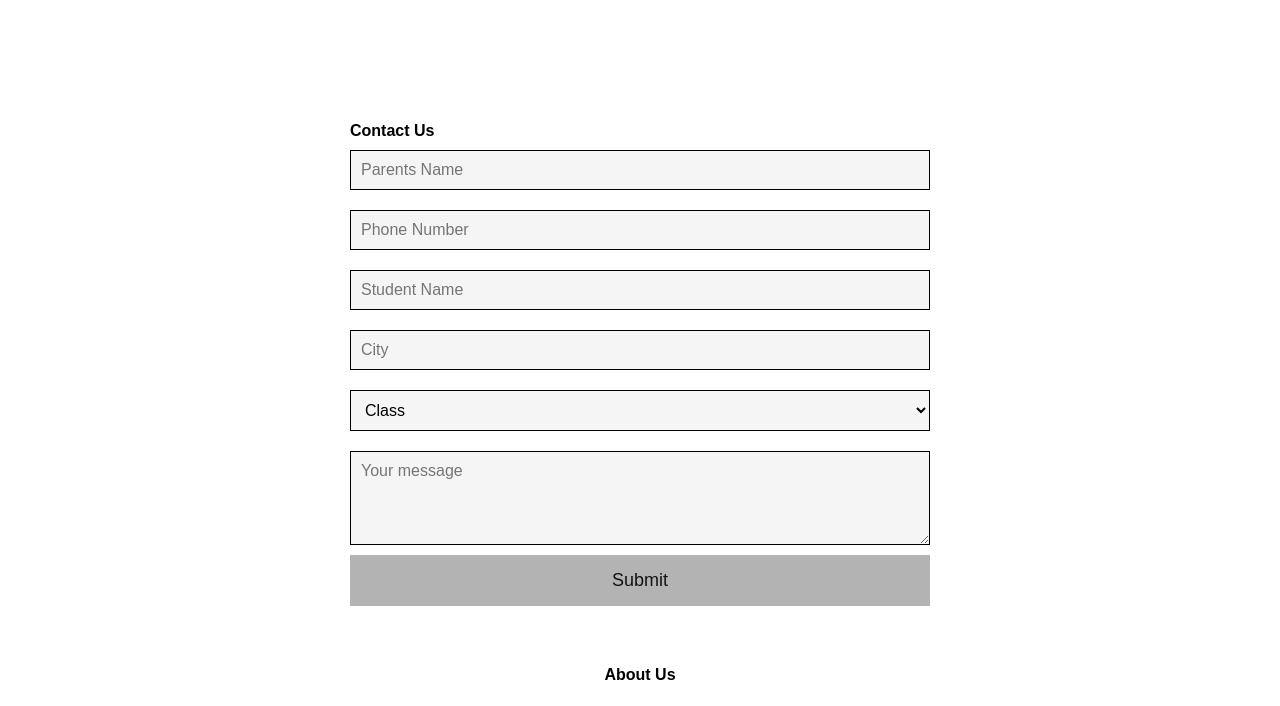
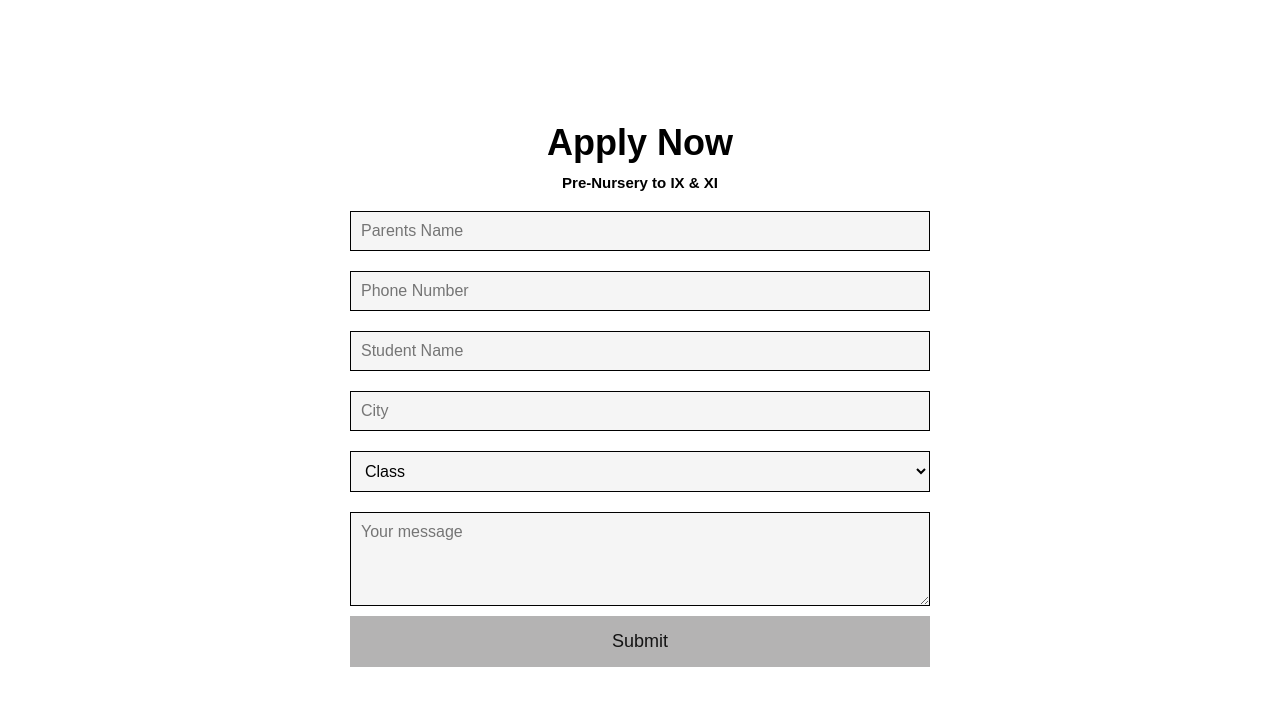
Before and after one commit to prannnjal/sri-sri-acadmy, a plain HTML site: page index.html in a window 1280 px wide. Shown: the part 2877-3583 px from the top of the page. Drawn offline with Linux system fonts and the light colour scheme; a script that the page names is missing.

Commit message:
Update index.html

```diff
--- a/index.html
+++ b/index.html
@@ -164,7 +164,10 @@
  </section>
  <div class="container">
     <form action="https://script.google.com/macros/s/AKfycbxnfDMaOtGEd1j-MXqXTo0KuKfxnlXpsw8Qn8rov6kCBo-l_H34Lct5tLWlTcY0YHg/exec" name="contact-form" method="POST">
-        <h4>Contact Us</h4>
+
+         <h1> Apply Now</h1>
+        <h2>Pre-Nursery to IX & XI</h2>
+          <h4></h4>
         <input type="text" name="your name" placeholder="Parents Name">
         <input type="text" name="your number" placeholder="Phone Number">
         <input type="text" name="Student  name" placeholder="Student Name">
```
